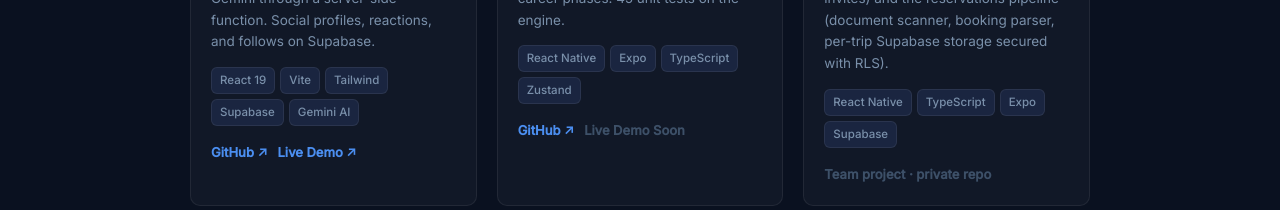
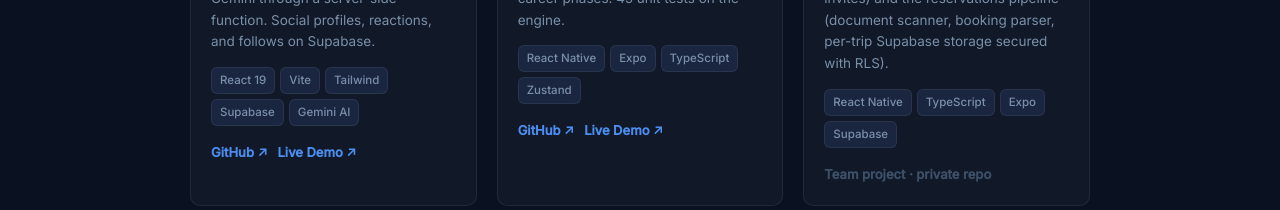
Before and after one commit to al0n50/al0n50.github.io, a website: page index.html in a window 1280 px wide. Shown: the part 1240-1450 px from the top of the page. Drawn offline with Linux system fonts and the light colour scheme.

Commit message:
Link the Life Plan live demo
Co-Authored-By: Claude Opus 5.5 <noreply@anthropic.com>
Claude-Session: https://claude.ai/code/session_01Rfbpt39EdN3xLxt8cYhXdA

```diff
--- a/index.html
+++ b/index.html
@@ -128,7 +128,7 @@
           </div>
           <div class="project-links">
             <a href="https://github.com/al0n50/life-plan" target="_blank" rel="noopener" class="project-link">GitHub ↗</a>
-            <span class="project-link dim">Live Demo Soon</span>
+            <a href="https://life-plan-os.vercel.app" target="_blank" rel="noopener" class="project-link">Live Demo ↗</a>
           </div>
         </div>
       </article>
```
